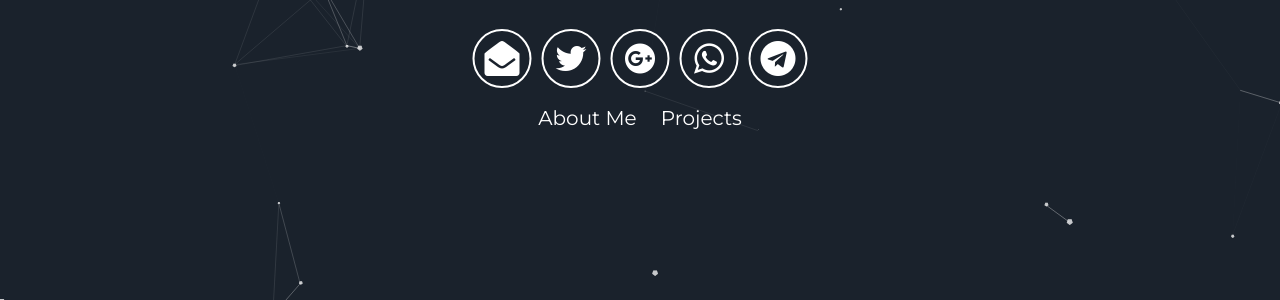
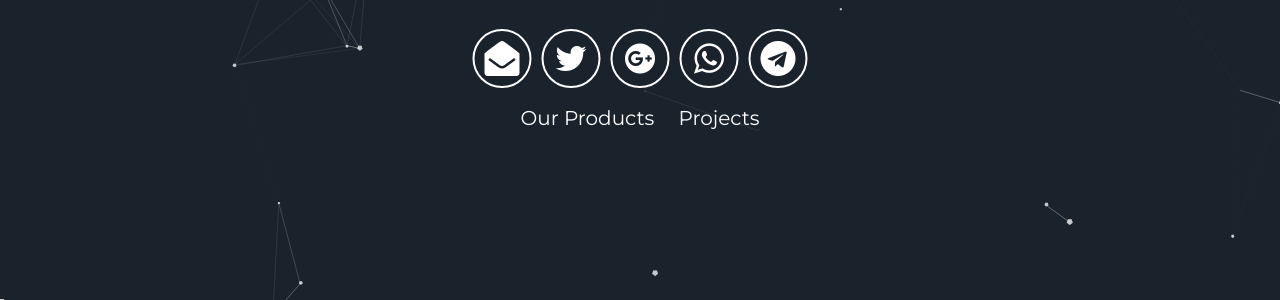
Before and after one commit to toprobusiness/topro.github.io, a Jekyll site: the page built from index.html, in a window 1280 px wide. Shown: the part 490-790 px from the top of the page. Built offline with Jekyll 4.4.1, drawn with Linux system fonts in a browser that asks for light colours.

Commit message:
Update header.html

```diff
--- a/_includes/header.html
+++ b/_includes/header.html
@@ -12,7 +12,7 @@
         <a aria-label="My Telegram" target="_blank" href="https://t.me/topro"><i class="icon fa fa-telegram" aria-hidden="true"></i></a>
       </div>
       <div class="header-links">
-        <a class="link" href="#about" data-scroll>About Me</a>
+        <a class="link" href="#about" data-scroll>Our Products</a>
         <a class="link" href="#projects" data-scroll>Projects</a>
       </div>
   </div>
```
